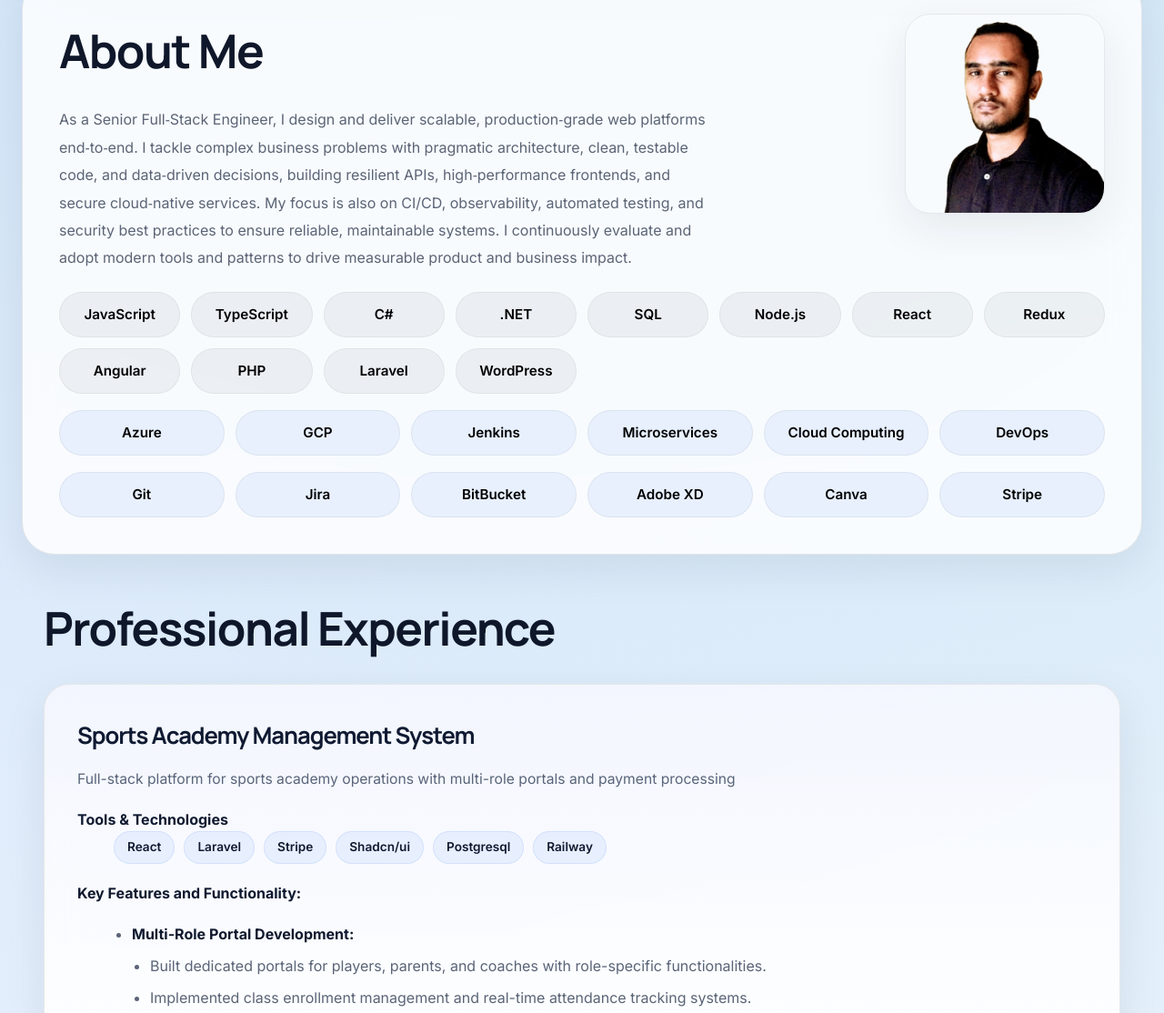
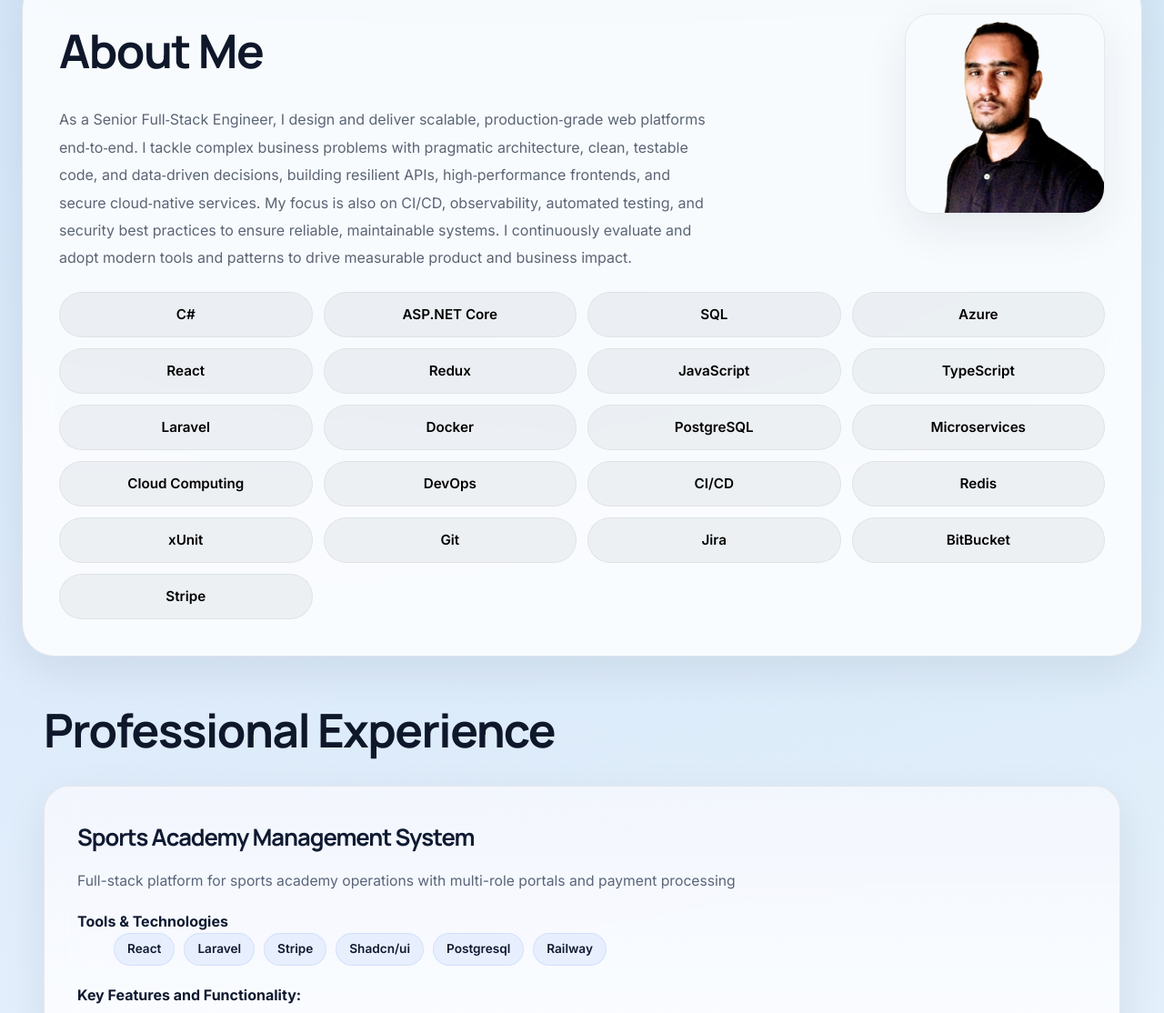
Before and after one commit to kamalshanth163/MyPortfolio, a website: page index.html in a window 1280 px wide. Shown: the part 1157-2271 px from the top of the page at 91% size. Drawn offline with Linux system fonts and the light colour scheme.

Commit message:
Update skills section and responsiveness

```diff
--- a/index.html
+++ b/index.html
@@ -62,7 +62,7 @@
         </div>
         <div>
           <strong>Cloud-ready</strong>
-          <span>Azure, GCP, Railway</span>
+          <span>Azure, Azure DevOps, Railway</span>
         </div>
         <div>
           <strong>Product-minded</strong>
@@ -86,35 +86,26 @@
           continuously evaluate and adopt modern tools and patterns to drive measurable product and business impact.</p>
 
         <ul class="skills skills-1">
+          <li><a>C#</a></li>
+          <li><a>ASP.NET Core</a></li>
+          <li><a>SQL</a></li>
+          <li><a>Azure</a></li>
+          <li><a>React</a></li>
+          <li><a>Redux</a></li>
           <li><a>JavaScript</a></li>
           <li><a>TypeScript</a></li>
-          <li><a>C#</a></li>
-          <li><a>.NET</a></li>
-          <li><a>SQL</a></li>
-          <li><a>Node.js</a></li>
-          <li><a>React</a></li>
-          <li><a>Redux</a></li>
-          <li><a>Angular</a></li>
-          <li><a>PHP</a></li>
           <li><a>Laravel</a></li>
-          <li><a>WordPress</a></li>
-        </ul>
-
-        <ul class="skills skills-2">
-          <li><a>Azure</a></li>
-          <li><a>GCP</a></li>
-          <li><a>Jenkins</a></li>
+          <li><a>Docker</a></li>
+          <li><a>PostgreSQL</a></li>
           <li><a>Microservices</a></li>
           <li><a>Cloud Computing</a></li>
           <li><a>DevOps</a></li>
-        </ul>
-
-        <ul class="skills skills-3">
+          <li><a>CI/CD</a></li>
+          <li><a>Redis</a></li>
+          <li><a>xUnit</a></li>
           <li><a>Git</a></li>
           <li><a>Jira</a></li>
           <li><a>BitBucket</a></li>
-          <li><a>Adobe XD</a></li>
-          <li><a>Canva</a></li>
           <li><a>Stripe</a></li>
         </ul>
       </div>
@@ -611,9 +602,9 @@
           <p>JobEngine is my current main project and is being built as a SaaS application for teams that need reliable, high-throughput background processing. It provides queue-driven execution, retries with backoff, priority routing, delayed and scheduled jobs, idempotent processing, observability dashboards, and resilient worker orchestration for at-scale workloads.</p>
           <ul class="project-skills">
             <li>.NET</li>
-            <li>Angular</li>
+            <li>React</li>
             <li>PostgreSQL</li>
-            <li>AWS</li>
+            <li>Azure</li>
             <li>RabbitMQ</li>
             <li>Redis</li>
             <li>Docker</li>
--- a/styles/style.css
+++ b/styles/style.css
@@ -390,7 +390,7 @@ footer {
 
 .about .detail .skills {
   display: grid;
-  grid-template-columns: repeat(auto-fit, minmax(120px, 1fr));
+  grid-template-columns: repeat(4, minmax(0, 1fr));
   gap: 12px;
   margin-top: 22px;
   padding: 0;
@@ -1190,7 +1190,7 @@ footer {
 
 .about .detail .skills {
   display: grid;
-  grid-template-columns: repeat(auto-fit, minmax(120px, 1fr));
+  grid-template-columns: repeat(4, minmax(0, 1fr));
   gap: 12px;
   margin: 18px 0 0;
 }
@@ -1493,6 +1493,10 @@ footer p {
 
   .projects {
     grid-template-columns: repeat(2, minmax(0, 1fr));
+  }
+
+  .about .detail .skills {
+    grid-template-columns: repeat(3, minmax(0, 1fr));
   }
 }
 
@@ -1621,6 +1625,10 @@ footer p {
   .project-section li {
     font-size: 0.95rem;
   }
+
+  .about .detail .skills {
+    grid-template-columns: repeat(2, minmax(0, 1fr));
+  }
 }
 
 @media only screen and (max-width: 520px) {
@@ -1653,6 +1661,10 @@ footer p {
   .social-links a {
     width: 44px;
     height: 44px;
+  }
+
+  .about .detail .skills {
+    grid-template-columns: 1fr;
   }
 }
 
```
